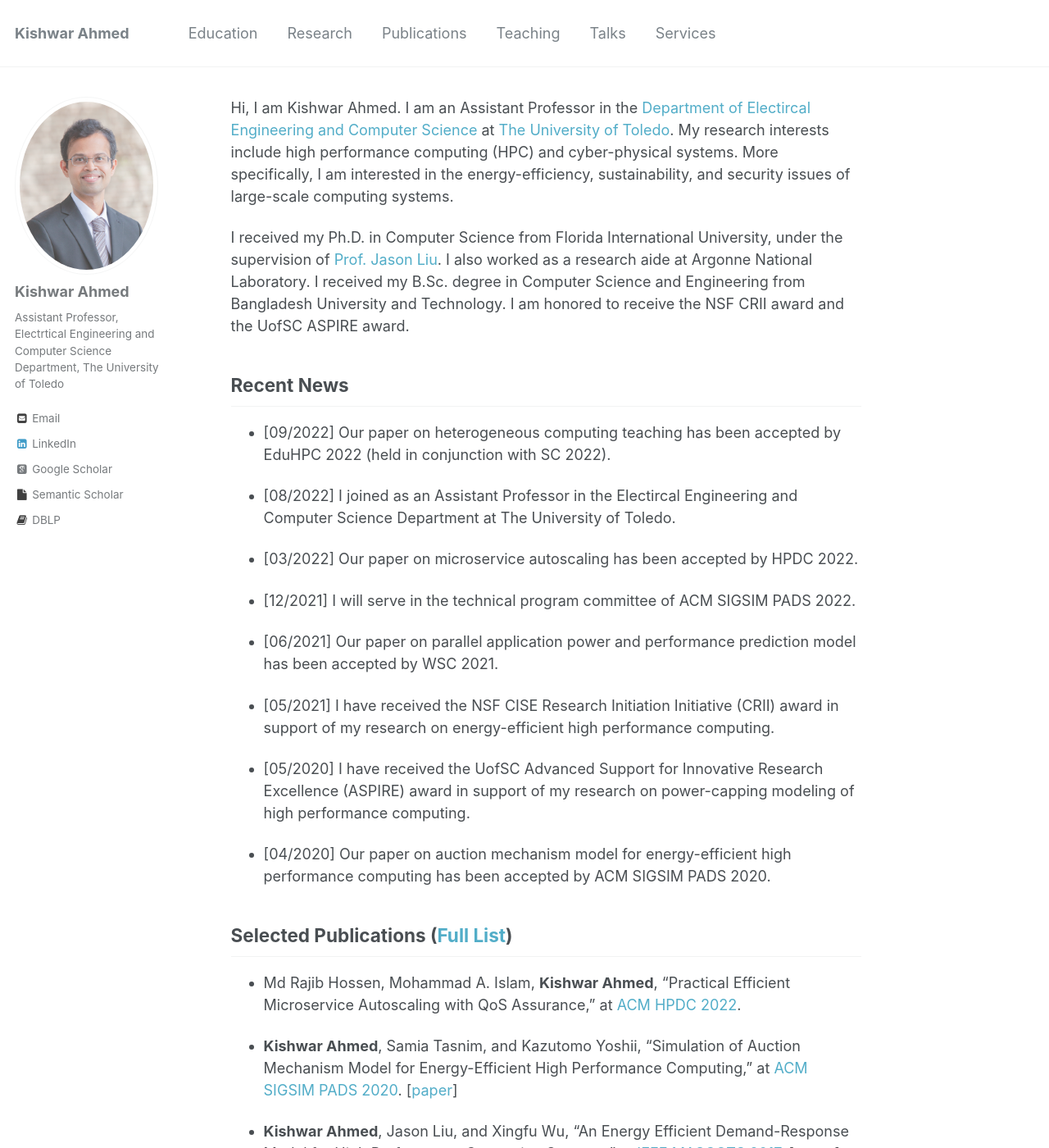
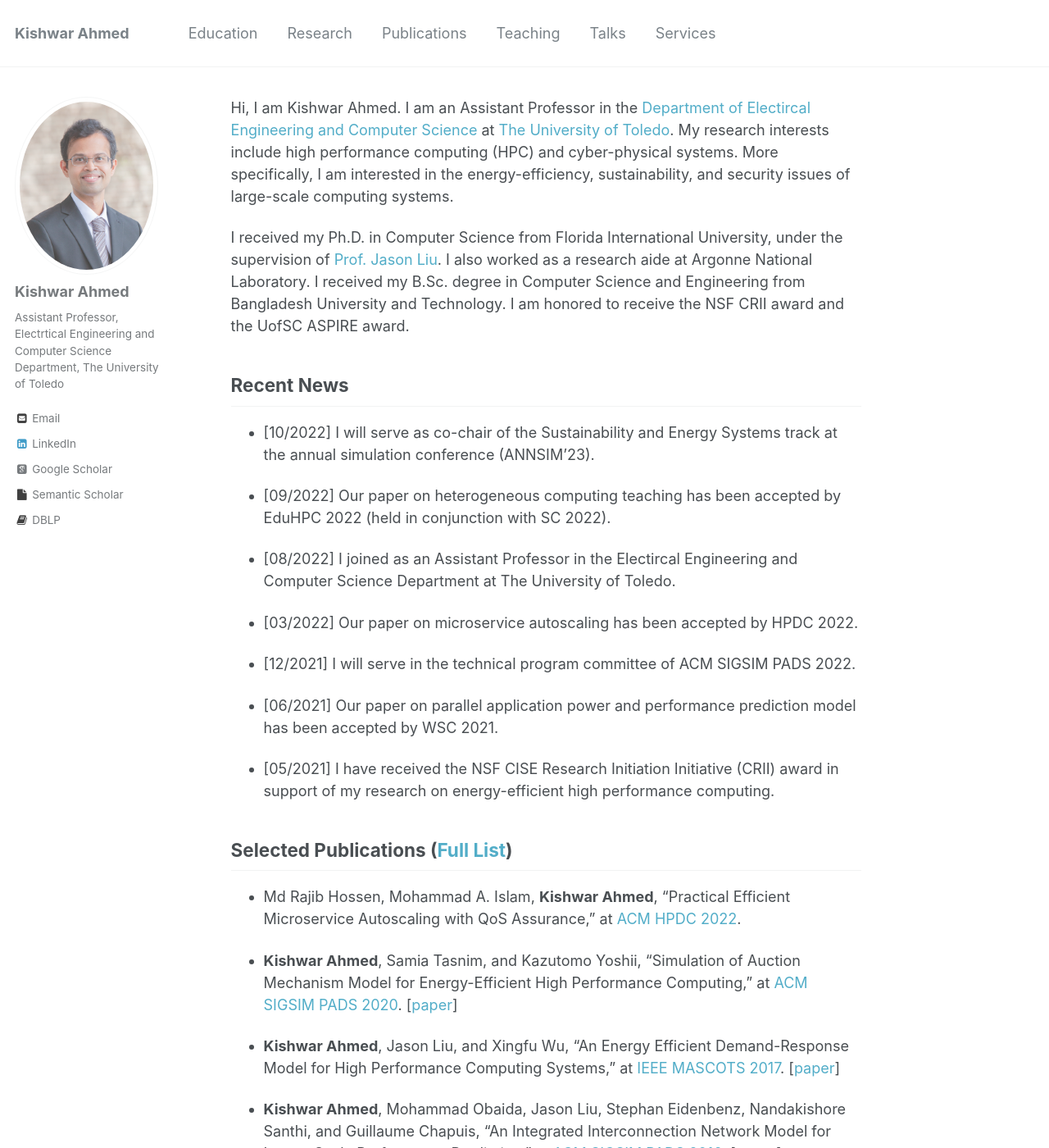
Before and after one commit to kishwarbd/kishwarbd.github.io, a Jekyll site: the page built from _pages/about.md, in a window 1280 px wide and 1400 px high. Shown: the whole window at 82% size. Built offline with Jekyll 4.4.1, drawn with Linux system fonts in a browser that asks for light colours; some web fonts are replaced.

Commit message:
Update about.md

```diff
--- a/_pages/about.md
+++ b/_pages/about.md
@@ -15,6 +15,8 @@ Jason Liu](https://people.cis.fiu.edu/liux/). I also worked as a research aide a
 
 ## Recent News
 
+* [10/2022] I will serve as co-chair of the Sustainability and Energy Systems track at the annual simulation conference (ANNSIM'23).
+
 * [09/2022] Our paper on heterogeneous computing teaching has been accepted by EduHPC 2022 (held in conjunction with SC 2022).
 
 * [08/2022] I joined as an Assistant Professor in the Electircal Engineering and Computer Science Department at The University of Toledo.
@@ -26,10 +28,6 @@ Jason Liu](https://people.cis.fiu.edu/liux/). I also worked as a research aide a
 * [06/2021] Our paper on parallel application power and performance prediction model has been accepted by WSC 2021.
 
 * [05/2021] I have received the NSF CISE Research Initiation Initiative (CRII) award in support of my research on energy-efficient high performance computing.
-
-* [05/2020] I have received the UofSC Advanced Support for Innovative Research Excellence (ASPIRE) award in support of my research on power-capping modeling of high performance computing.
-
-* [04/2020] Our paper on auction mechanism model for energy-efficient high performance computing has been accepted by ACM SIGSIM PADS 2020.
 
 ## Selected Publications ([Full List](https://kishwarbd.github.io/publications/))
 
```
